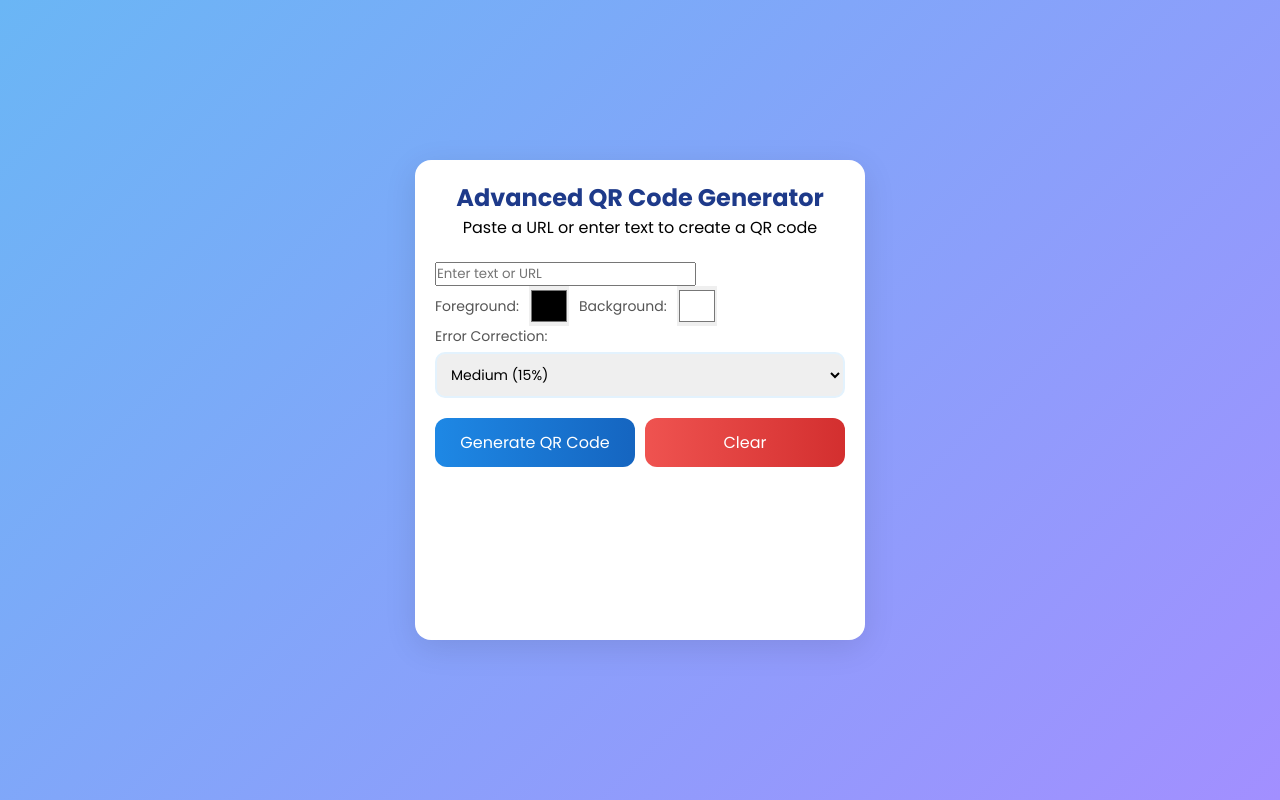
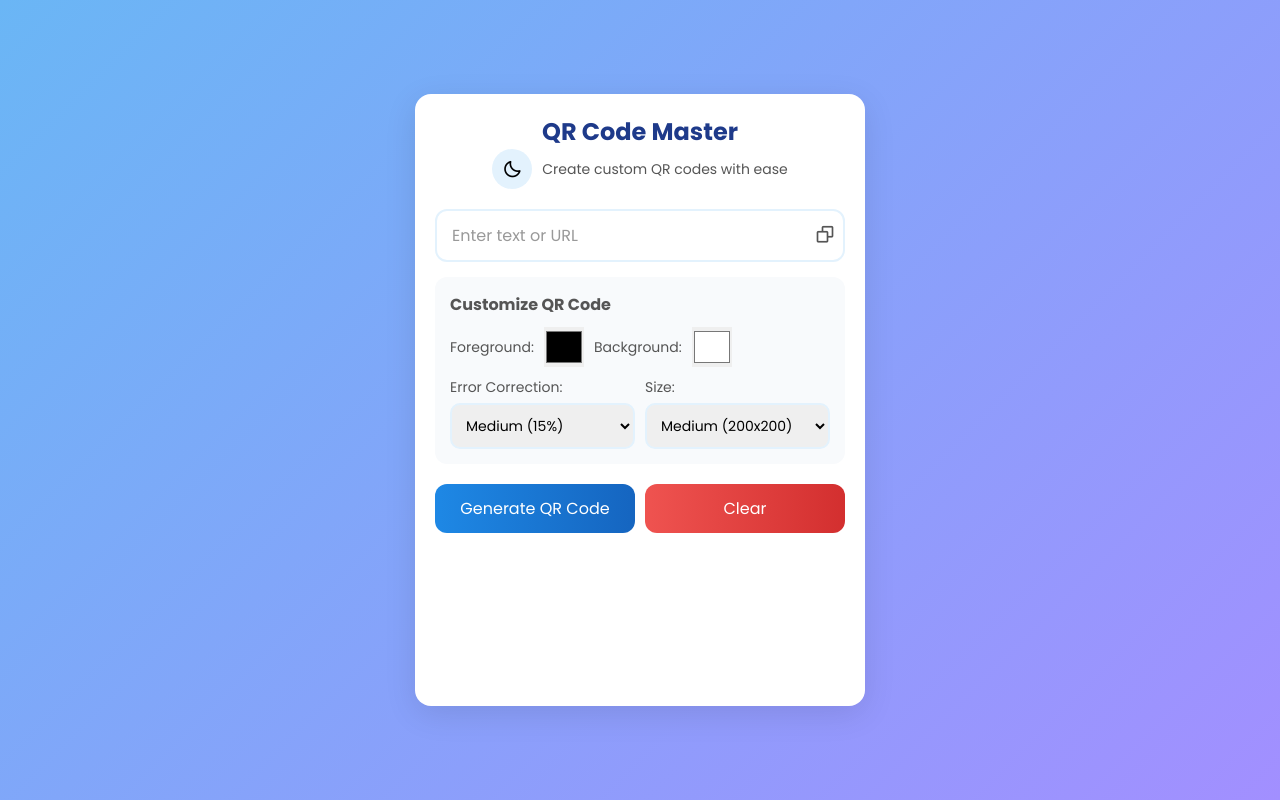
Before and after one commit to GZ30eee/QR-Code-Generator, a plain HTML site: page index.html in a window 1280 px wide. Drawn offline with nearby package versions, Linux system fonts and the light colour scheme.

Commit message:
Update index.html

```diff
--- a/index.html
+++ b/index.html
@@ -2,26 +2,38 @@
 <html lang="en" dir="ltr">
   <head>
     <meta charset="utf-8">
-    <title>Advanced QR Code Generator</title>
+    <title>QR Code Master</title>
     <link rel="stylesheet" href="https://cdnjs.cloudflare.com/ajax/libs/font-awesome/6.0.0-beta3/css/all.min.css">
     <link rel="stylesheet" href="style.css">
+    <link href="https://unpkg.com/boxicons@2.1.4/css/boxicons.min.css" rel="stylesheet">
     <meta name="viewport" content="width=device-width, initial-scale=1.0">
   </head>
   <body>
     <div class="wrapper">
       <header>
-        <h1>Advanced QR Code Generator</h1>
-        <p>Paste a URL or enter text to create a QR code</p>
+        <h1>QR Code Master</h1>
+        <div class="header-controls">
+          <button id="themeToggle" class="theme-toggle">
+            <i class="bx bx-moon"></i>
+          </button>
+          <p>Create custom QR codes with ease</p>
+        </div>
       </header>
       <div class="form">
+        <div class="input-group">
           <input type="text" spellcheck="false" placeholder="Enter text or URL" id="qr-input">
+          <button id="copy-btn" title="Copy text"><i class="bx bx-copy"></i></button>
+        </div>
         <div class="customization">
+          <div class="custom-section">
+            <h3>Customize QR Code</h3>
             <div class="color-picker">
               <label for="foreground">Foreground:</label>
               <input type="color" id="foreground" value="#000000">
               <label for="background">Background:</label>
               <input type="color" id="background" value="#ffffff">
             </div>
+            <div class="options">
               <div class="error-correction">
                 <label for="error-level">Error Correction:</label>
                 <select id="error-level">
@@ -31,6 +43,16 @@
                   <option value="H">High (30%)</option>
                 </select>
               </div>
+              <div class="size-selection">
+                <label for="qr-size">Size:</label>
+                <select id="qr-size">
+                  <option value="150">Small (150x150)</option>
+                  <option value="200" selected>Medium (200x200)</option>
+                  <option value="300">Large (300x300)</option>
+                </select>
+              </div>
+            </div>
+          </div>
         </div>
         <div class="buttons">
           <button id="generate-btn">Generate QR Code</button>
@@ -39,9 +61,9 @@
       </div>
       <div class="qr-code">
         <div class="loading-spinner" id="loading-spinner">
-          <i class="fas fa-spinner fa-spin"></i>
+          <div class="spinner-bar"></div>
         </div>
-        <img src="" alt="qr-code" id="qr-img">
+        <img src="" alt="QR Code" id="qr-img">
         <button id="download-btn">Download QR Code</button>
       </div>
     </div>
```
Lines whose indentation alone changed are shown as unchanged.
